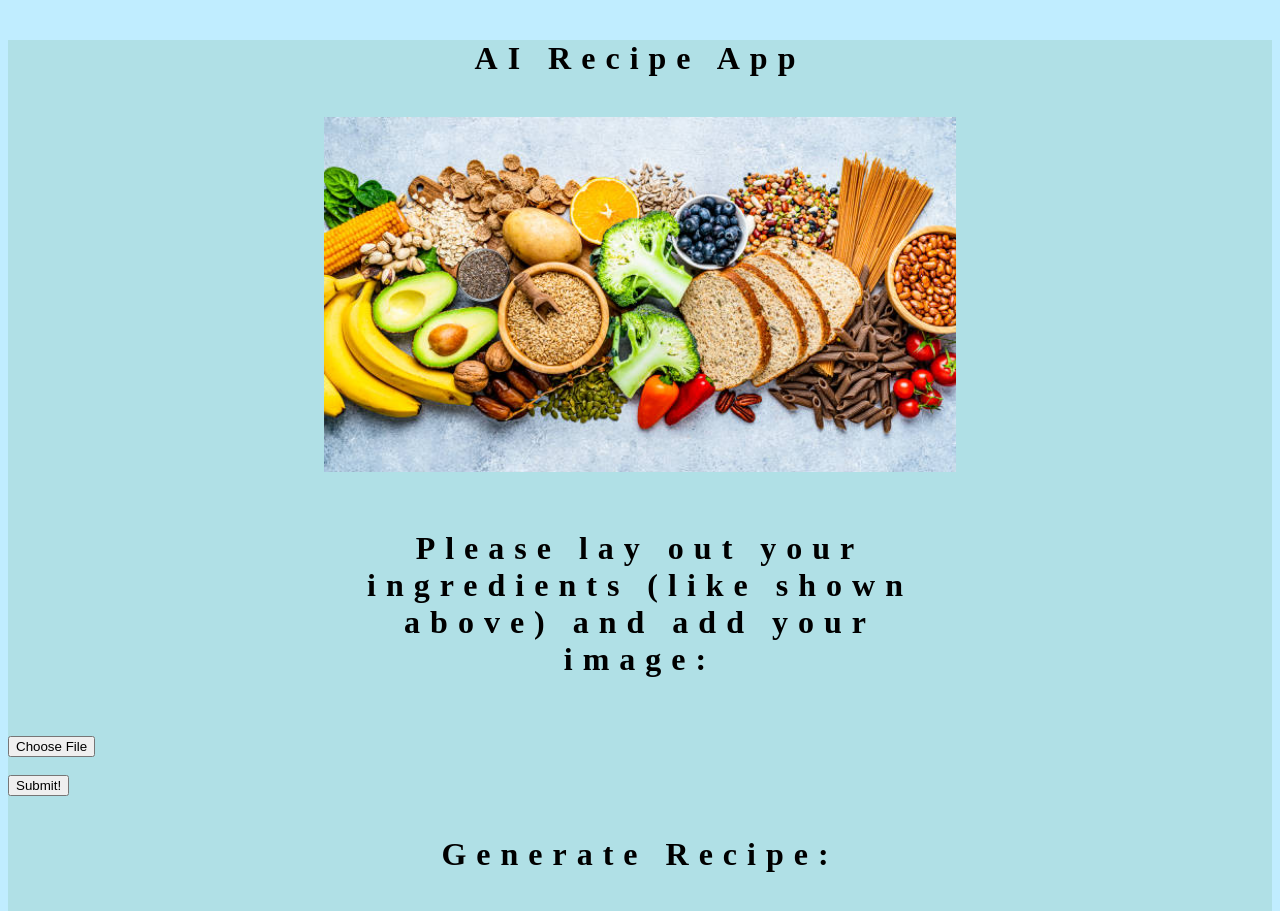
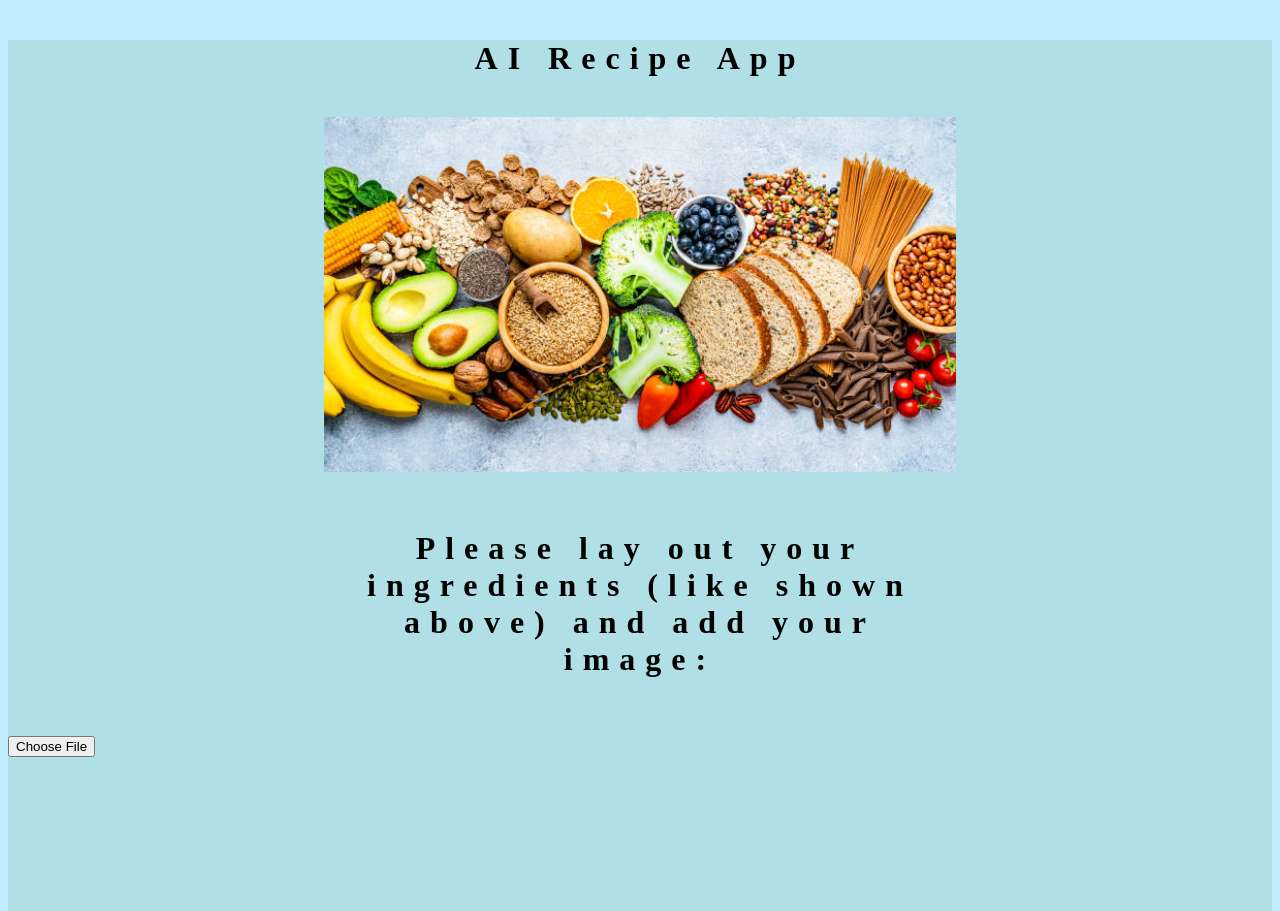
Before and after one commit to Tarachandani/RecipeSnapPro, a React (Create React App) app in the folder frontend/: page / in a window 1280 px wide. Shown: the top 911 px of the page. Built offline with nearby package versions, Linux system fonts and the light colour scheme.

Commit message:
added buttons for josh

```diff
--- a/frontend/src/AllRecipeCards.js
+++ b/frontend/src/AllRecipeCards.js
@@ -21,6 +21,7 @@ function AllRecipeCards({mealName, mealImage, link, id}){
         <h2>{mealName}</h2>
         <img src={mealImage}></img>
         {instructions}
+        <button>Click me!</button>
     </div>
 
 }
--- a/frontend/src/FileAdder.js
+++ b/frontend/src/FileAdder.js
@@ -37,11 +37,33 @@ function FileAdder(){ //added functionality for more use cases
         <div>
             <br></br>
             <form id="uploadForm" onSubmit={handleSubmit} >
-                <input className="hide_file" id="uploadForm" type="file" accept="image/*" ></input>
+                <input className="hide_file" id="myFiles" type="file" accept="image/*" ></input>
                 <button >Choose File</button>
                 <br></br>
                 <br></br>
-                <button >Submit!</button>
+                <br></br>
+                <br></br>
+                <br></br>
+                <br></br>
+                <br></br>
+                <br></br>
+                <br></br>
+                <br></br>
+                <br></br>
+                <br></br>
+                <br></br>
+                <br></br>
+                <br></br>
+                <br></br>
+                <br></br>
+                <br></br>
+                <br></br>
+                <br></br>
+                <br></br>
+                <br></br>
+                <br></br>
+                <br></br>
+                <button onSubmit={handleSubmit}>Submit!</button>
                 {describe}
             </form>
         <div>
--- a/frontend/src/ListofThings.js
+++ b/frontend/src/ListofThings.js
@@ -18,7 +18,7 @@ function ListofThings(){
     const answertoparam  = clicked ? <CardImage term={term}></CardImage> : <div></div>;
     return(
         <div>
-            <h1>Generate Recipe:</h1>
+            <h1>Recipe Inspiration:</h1>
             <form onSubmit={handleSubmit}>
                 <input className="rounded" onChange={handleChange}></input>
                 <button className="button-27" onClick={handleSubmit}>Generate</button>
```
